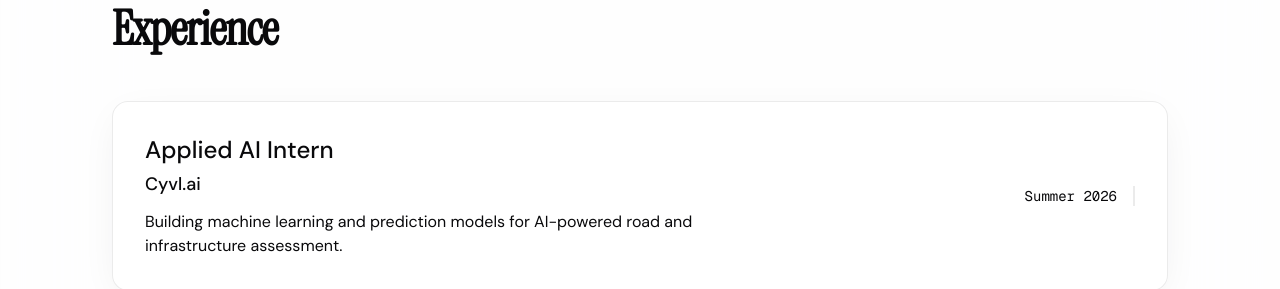
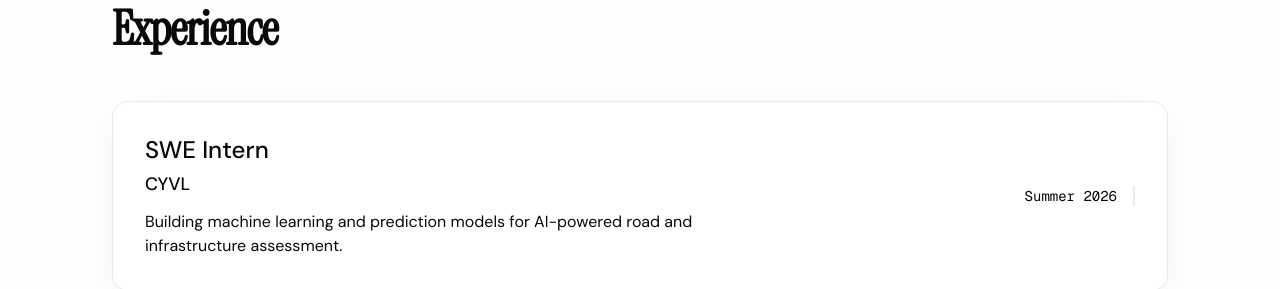
Before and after one commit to bwang257/bwang257.github.io, a Next.js app: page / in a window 1280 px wide. Shown: the part 1940-2229 px from the top of the page. Built offline with nearby package versions, Linux system fonts and the light colour scheme.

Commit message:
Updated position at CYVL

```diff
--- a/src/components/DynamicPortfolio.tsx
+++ b/src/components/DynamicPortfolio.tsx
@@ -22,7 +22,7 @@ interface Props {
 
 // Data
 const EXPERIENCE = [
-  { role: 'Applied AI Intern', org: 'Cyvl.ai', period: 'Summer 2026', desc: 'Building machine learning and prediction models for AI-powered road and infrastructure assessment.' },
+  { role: 'SWE Intern', org: 'CYVL', period: 'Summer 2026', desc: 'Building machine learning and prediction models for AI-powered road and infrastructure assessment.' },
   { role: 'Tech Sector Analyst', org: 'WPIA', period: '2025–Present', desc: 'Quantitative research and analysis of technology equities based on financial modeling.' },
   { role: 'Peer Mentor', org: 'SASE', period: '2024–Present', desc: 'Mentoring underclassmen in technical and professional development.' }
 ]
```
